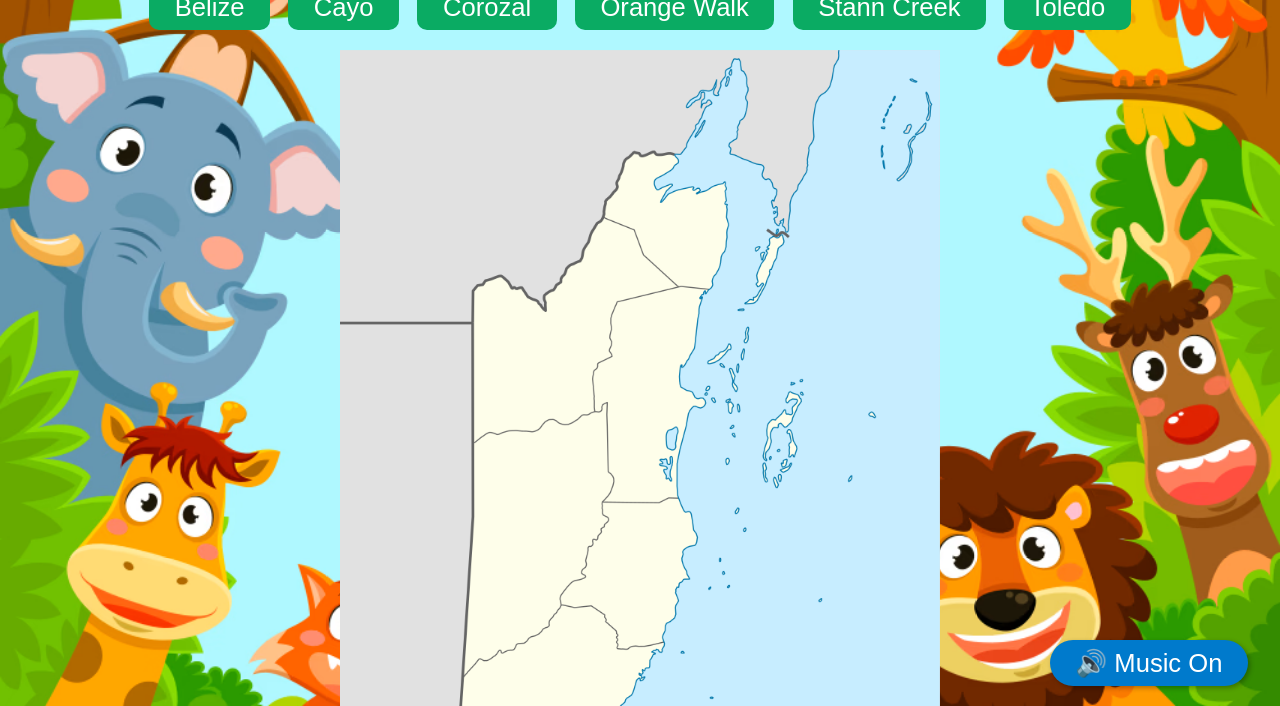
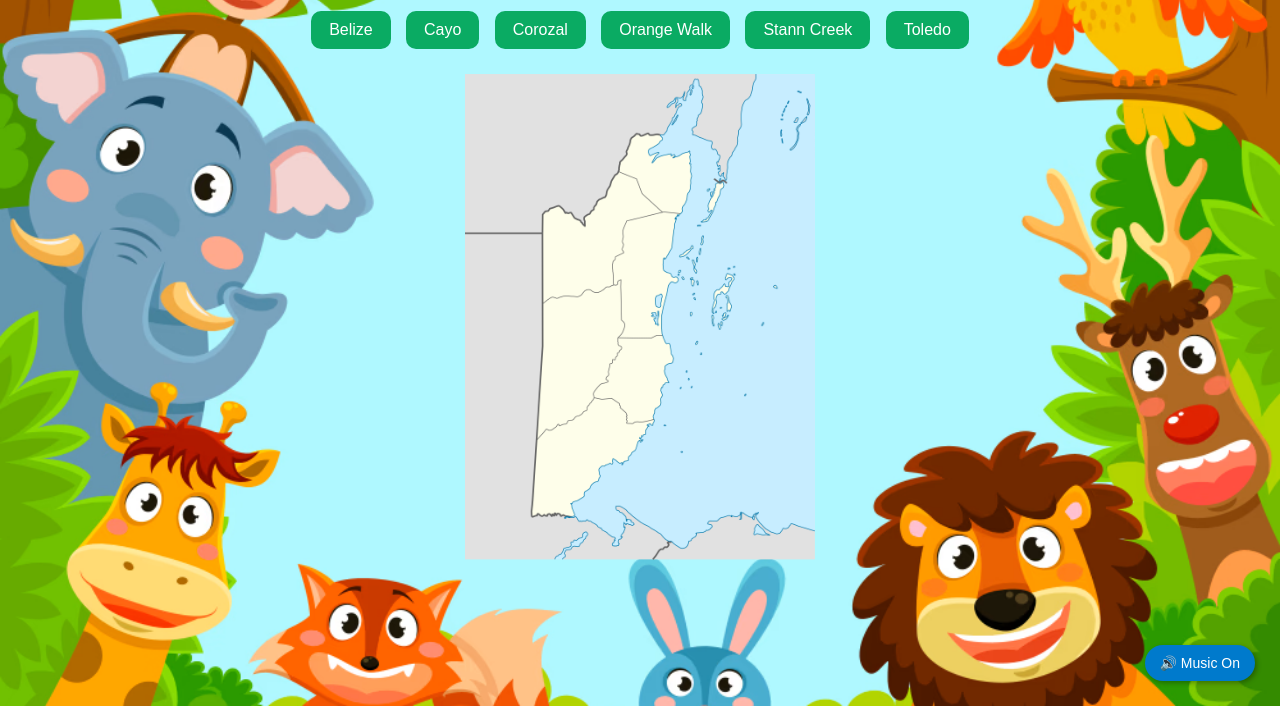
Before and after one commit to soila123/InteractiveMapGame, a plain HTML site: page index.html in a window 1280 px wide. Shown: the part 94-800 px from the top of the page. Drawn offline with Linux system fonts and the light colour scheme.

Commit message:
Update index.html

```diff
--- a/index.html
+++ b/index.html
@@ -5,38 +5,34 @@
   <meta name="viewport" content="width=device-width, initial-scale=1.0">
   <title>Belize Map Game</title>
   <style>
-    html, body {
-      height: 100%;
-      margin: 0;
-      padding: 0;
+    body {
       font-family: Comic Sans MS, sans-serif;
       text-align: center;
-      overflow: hidden; /* no scroll */
       background: url('ele.png') no-repeat center center fixed;
       background-size: cover;
+      margin: 0;
+      padding: 20px;
+      position: relative;
     }
 
     h1 {
       color: #004080;
       text-shadow: 2px 2px #ffffff;
-      margin: 1vh 0;
-      font-size: 4vw;
     }
 
     .buttons {
-      margin-bottom: 2vh;
-      flex-wrap: wrap;
+      margin-bottom: 20px;
     }
 
     button {
       background-color: #0AAB63;
       color: white;
       border: none;
-      padding: 1vh 2vw;
-      margin: 0.5vh 0.5vw;
+      padding: 10px 18px;
+      margin: 5px;
       border-radius: 10px;
       cursor: pointer;
-      font-size: 2vw;
+      font-size: 16px;
       transition: transform 0.2s;
     }
 
@@ -47,16 +43,9 @@
 
     .map-container {
       position: relative;
-      width: 90vw;
-      max-width: 600px;
+      display: inline-block;
+      width: 350px;
       height: auto;
-      margin: 0 auto;
-    }
-
-    .map-container img {
-      width: 100%;
-      height: auto;
-      display: block;
     }
 
     .district {
@@ -64,7 +53,7 @@
       top: 0;
       left: 0;
       width: 100%;
-      height: 100%;
+      height: auto;
       opacity: 0;
       transition: opacity 0.3s ease;
     }
@@ -74,25 +63,25 @@
     }
 
     #district-name {
-      font-size: 5vw;
+      font-size: 30px;
       font-weight: bold;
       color: #0AAB63;
       text-shadow: 2px 2px #fff;
-      margin-top: 1vh;
+      margin-top: 15px;
     }
 
     /* Music toggle button at bottom-right */
     #music-toggle {
       position: fixed;
-      bottom: 2vh;
-      right: 2vw;
+      bottom: 20px;
+      right: 20px;
       background-color: #007acc;
       border: none;
       color: white;
-      padding: 1vh 2vw;
+      padding: 10px 15px;
       border-radius: 50px;
       cursor: pointer;
-      font-size: 2vw;
+      font-size: 14px;
       box-shadow: 2px 2px 5px rgba(0,0,0,0.3);
       z-index: 1000;
       transition: transform 0.2s, background-color 0.2s;
@@ -101,14 +90,6 @@
     #music-toggle:hover {
       transform: scale(1.1);
       background-color: #0AAB63;
-    }
-
-    /* Responsive adjustments */
-    @media (max-width: 600px) {
-      h1 { font-size: 6vw; }
-      button { font-size: 3vw; padding: 1vh 3vw; }
-      #district-name { font-size: 6vw; }
-      #music-toggle { font-size: 3vw; padding: 1vh 3vw; }
     }
   </style>
 </head>
@@ -132,7 +113,7 @@
   </div>
 
   <div class="map-container">
-    <img src="map.png" alt="Belize Map" id="base-map">
+    <img src="map.png" alt="Belize Map" id="base-map" width="100%">
     <img src="belize.png" alt="Belize District" id="belize" class="district">
     <img src="cayo.png" alt="Cayo District" id="cayo" class="district">
     <img src="corozal.png" alt="Corozal District" id="corozal" class="district">
```
